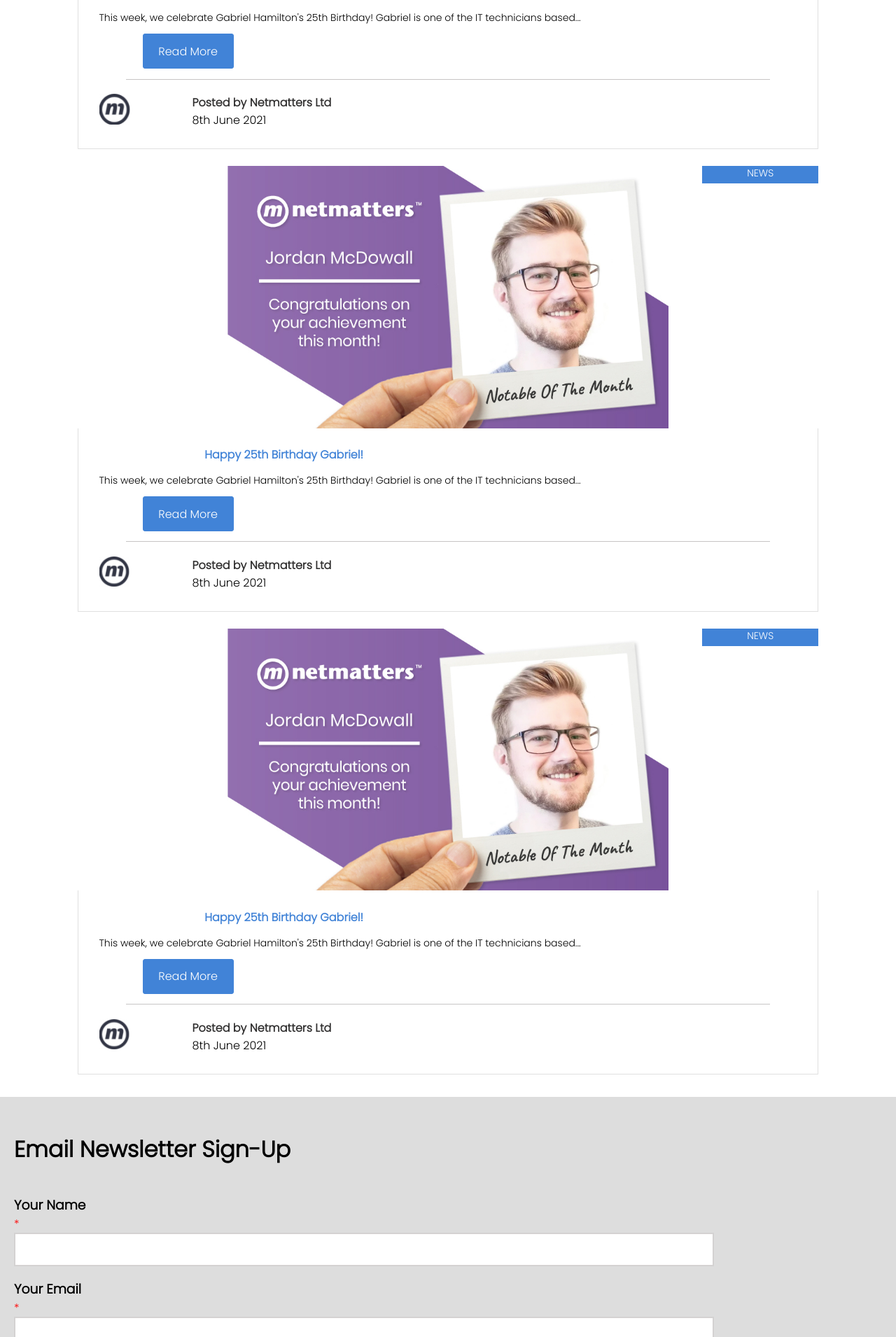
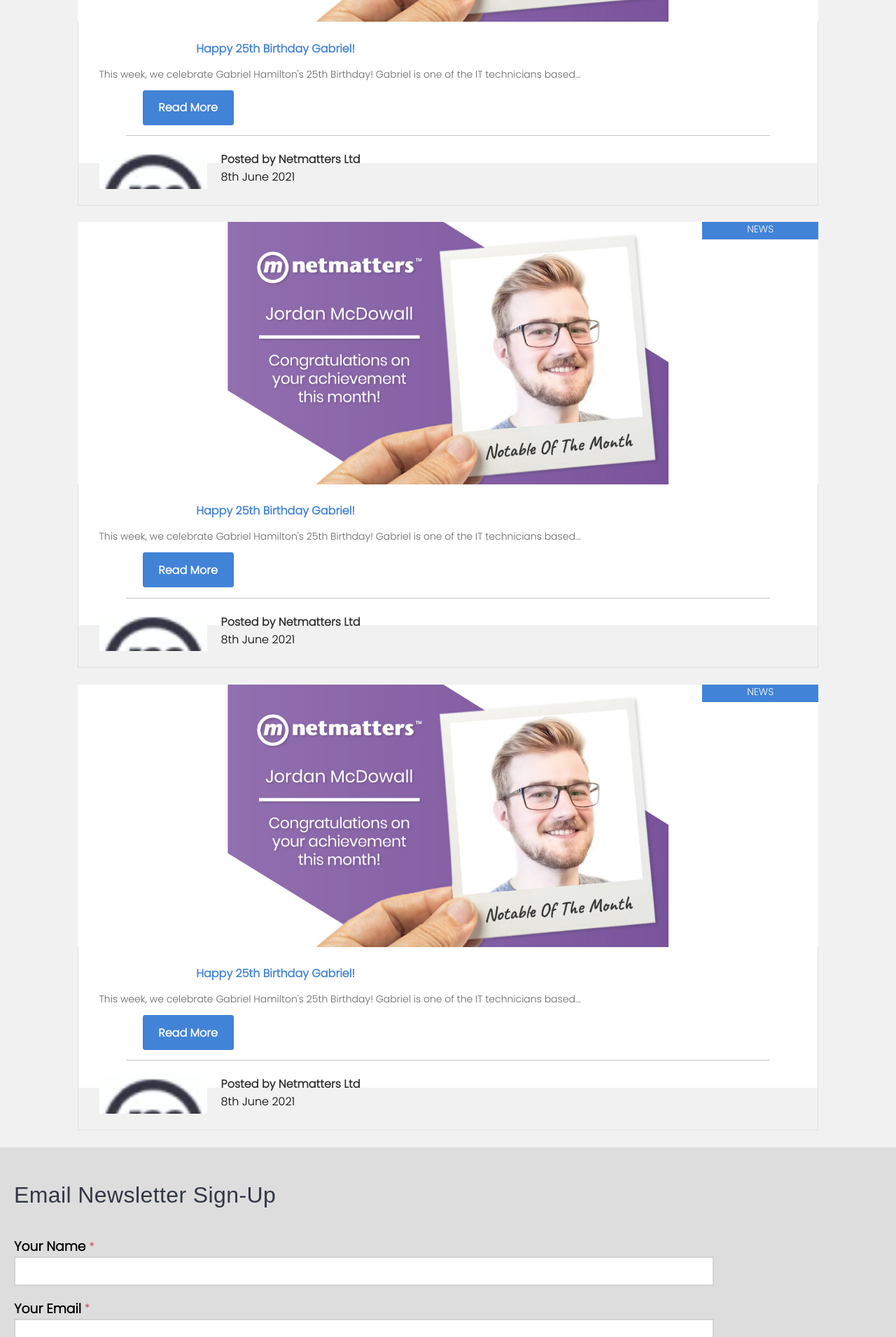
Before and after one commit to Daryl-Boyce/reflection_redo, a PHP site: page / in a window 1280 px wide. Shown: the part 4570-6480 px from the top of the page at 70% size. Run offline with PHP 8.4, Linux system fonts and the light colour scheme; some libraries are stand-ins or nearby versions.

Commit message:
Completed feedback reflection.

```diff
--- a/css/styles.css
+++ b/css/styles.css
@@ -565,16 +572,25 @@ body {
   font-weight: 600;
   text-transform: uppercase;
   margin-top: 30px;
-  margin-right: 30px;
 }
-.latest__news__latest hr {
+.latest__news__header hr {
   display: flex;
-  width: 15%;
+  width: 14%;
   height: 3.6%;
-  border: 1px solid #333232;
+  border: 2.5px solid #333232;
   background-color: #333232;
   margin-top: 30px;
   margin-left: 0px;
+  margin-bottom: 0px;
+}
+
+.latest__news__wrapper {
+  display: flex;
+  padding-left: 15px;
+}
+
+.news__container {
+  background: #f1f1f1;
 }
 
 .latest__news__card {
@@ -643,13 +659,15 @@ body {
   font-weight: 600;
   font-style: bold;
   text-decoration: none;
-  padding-right: 10em;
+  padding-right: 11.5em;
 }
 .latest__news__card__body__inner__top p {
   display: flex;
   font-size: 14px;
   font-weight: 300;
   margin: 14px 30px 12px 30px;
+  color: #666;
+  letter-spacing: 0.4;
 }
 .latest__news__card__body__inner__top :nth-child(3) {
   display: flex;
@@ -691,19 +710,19 @@ body {
 
 .latest__news__card__footer__logo {
   display: flex;
-  width: 11%;
-  height: 55%;
-  background: url("../assets/net__mini.png");
+  width: 15%;
+  height: 70%;
+  background: url("../assets/net__matters__small__logo.png");
   background-repeat: no-repeat;
-  background-size: contain;
-  margin: 16px 0px 0px 0px;
+  background-size: cover;
+  margin: 16px 0px 15px 0px;
 }
 
 .news__letter__sign__up {
   display: flex;
   flex-direction: column;
   width: 100%;
-  height: 35em;
+  height: 40.75em;
   background-color: #ddd;
 }
 
@@ -712,15 +731,49 @@ body {
   flex-direction: column;
   padding: 30px 20px 0px 20px;
 }
+.news__letter__sign__up__inner h1 {
+  display: flex;
+  font-weight: 400;
+  line-height: 1.1;
+  letter-spacing: 0.4px;
+  font-family: sans-serif;
+  color: #333645;
+  padding-right: 16.66em;
+}
+.news__letter__sign__up__inner a {
+  color: #333645;
+}
 .news__letter__sign__up__inner h3 {
   display: flex;
   margin-bottom: 0px;
 }
 
-.red__astrix {
+.news__letter__sign__up__inner__name {
+  display: flex;
+}
+.news__letter__sign__up__inner__name :nth-child(2) {
   display: flex;
   width: 10%;
-  color: red;
+  color: #c72747;
+  align-items: center;
+  flex-direction: row;
+  flex-wrap: wrap;
+  padding-top: 20px;
+  padding-left: 5px;
+}
+
+.news__letter__sign__up__inner__email {
+  display: flex;
+}
+.news__letter__sign__up__inner__email :nth-child(2) {
+  display: flex;
+  width: 10%;
+  color: #c72747;
+  align-items: center;
+  flex-direction: row;
+  flex-wrap: wrap;
+  padding-top: 15px;
+  padding-left: 5px;
 }
 
 .news__letter__sign__up__subscribe {
@@ -751,7 +813,7 @@ body {
   background-color: white;
   border: 2px solid #d4d2d2;
   font-family: Poppins, sans-serif;
-  font-size: 14px;
+  font-size: 12px;
   font-weight: 350px;
 }
 
--- a/index.html
+++ b/index.html
@@ -275,10 +275,12 @@
 				from bespoke cloud-based management systems, workflow and IT solutions
 				through to creative website development and integrated digital campaigning.
 			</p>
-			<div class="description_link">
+			<a class="description_link" href="">
+			<div>
 				our culture
 				<i class="fas fa-arrow-right"></i>
 			</div>
+			</a>
 		</div>
 	</div>
 	<!--  -->
@@ -300,16 +302,20 @@
 	</div> -->
 	<!--  -->
 	<!-- Latest News -->
-	<div class="container">
-		<div class="latest__news">
-			<div class="latest__news__latest"> latest
+	<div class="latest__news__wrapper">
+		<div class= "latest__news__header">
+			latest
 			<hr>
 		</div>
+	</div>
+	<div class="container news__container">
+		<div class="latest__news">
+
 			<!--  -->
 			<div class="latest__news__card">
 
 				<div class="latest__news__card__header ">
-					<img src="../assets/card__pic__2.jpg" alt="">
+					<img src="../assets/card__pic__2.jpg" alt="Top subject picture of news cards">
 					<div class="latest__news__card__header__news__box">news</div>
 					<!-- <img src="\assets\card__pic__2.jpg" alt=""> -->
 				</div>
@@ -318,11 +324,15 @@
 					<div class="latest__news__card__body__inner__top">
 						<a href="#">Happy 25th Birthday Gabriel!
 						</a>
-						<p >This week, we celebrate Gabriel Hamilton's 25th Birthday! Gabriel is one of the IT technicians
+						<p >
+							This week, we celebrate Gabriel Hamilton's 25th Birthday! Gabriel is one of the IT technicians
 							based...
 						</p>
-						<div>Read More
+						<a href="#">
+							<div >
+								Read More
 							</div>
+						</a>
 					</div>
 					<hr>
 
@@ -346,7 +356,7 @@
 			<div class="latest__news__card">
 
 				<div class="latest__news__card__header ">
-					<img src="../assets/card__pic__2.jpg" alt="">
+					<img src="../assets/card__pic__2.jpg" alt="Top subject picture of news cards">
 					<div class="latest__news__card__header__news__box">news</div>
 					<!-- <img src="\assets\card__pic__2.jpg" alt=""> -->
 				</div>
@@ -358,8 +368,11 @@
 						<p >This week, we celebrate Gabriel Hamilton's 25th Birthday! Gabriel is one of the IT technicians
 							based...
 						</p>
-						<div>Read More
+						<a href="#">
+							<div>
+								Read More
 							</div>
+						</a>
 					</div>
 					<hr>
 
@@ -383,7 +396,7 @@
 			<div class="latest__news__card">
 
 				<div class="latest__news__card__header ">
-					<img src="../assets/card__pic__2.jpg" alt="">
+					<img src="../assets/card__pic__2.jpg" alt="Top subject picture of news cards">
 					<div class="latest__news__card__header__news__box">news</div>
 					<!-- <img src="\assets\card__pic__2.jpg" alt=""> -->
 				</div>
@@ -395,8 +408,11 @@
 						<p >This week, we celebrate Gabriel Hamilton's 25th Birthday! Gabriel is one of the IT technicians
 							based...
 						</p>
-						<div>Read More
+						<a href="#">
+							<div>
+								Read More
 							</div>
+						</a>
 					</div>
 					<hr>
 
@@ -441,18 +457,22 @@
 				</h1>
 				<!--  -->
 				<div>
+					<div class="news__letter__sign__up__inner__name">
 						<h3>Your Name
 						</h3>
 						<div class="red__astrix">*</div>
+					</div>
 					<form action="#">
 						<input type="text" name="search" id="your__name__search__input">
 					</form>
 				</div>
 				<!--  -->
-				<div>
+				<div >
+					<div class="news__letter__sign__up__inner__email">
 						<h3>Your Email
 						</h3>
 						<div class="red__astrix">*</div>
+					</div>
 					<form action="#">
 						<input type="text" name="search" id="your__email__search__input">
 					</form>
@@ -463,7 +483,7 @@
 						<input type="checkbox" id="sign__up" name="tickbox1" />
 						<label for="sign__up">
 							Please tick this box if you wish to receive marketing information from us.
-							Please see our Privacy Policy for more information on how we use your data.
+							Please see our <a href="">Privacy Policy</a> for more information on how we use your data.
 						</label>
 					</form>
 				</div>
--- a/scss/partials/_description__aside.scss
+++ b/scss/partials/_description__aside.scss
@@ -4,10 +4,11 @@
   justify-content: center;
   flex-wrap: wrap;
   width: 100%;
-  height: 60%;
+  height: 90%;
   background-color: #333645;
   color: rgb(247, 247, 247);
   margin-top: 50px;
+  padding-bottom: 14px
 }
 //
 //
@@ -17,6 +18,7 @@
   flex-direction: column;
   align-items: flex-start;
   margin-left: 4%;
+  padding-top: 5px;
 
   h1 {
     display: inline-flex;
@@ -51,8 +53,9 @@
     font-weight: 700px;
     font-size: 14.75px;
     margin-bottom: 1%;
-    margin-top: 7%;
+    margin-top: 12%;
     padding-right: 9%;
+
   }
 
   :nth-child(4){
@@ -83,9 +86,16 @@
   text-transform: uppercase;
   border: 2px;
   border-radius: 4%;
-  background: #d4d4d4;
+  background: #f0f0f0;
   color: rgb(0, 0, 0,);
   margin: 11% 0% 11% 0%;
+  text-decoration: none;
+
+
+}
+
+.description_link:hover {
+  background: #dddbdb;
 }
 
 .fas {
--- a/scss/partials/_news__cards.scss
+++ b/scss/partials/_news__cards.scss
@@ -1,9 +1,9 @@
 
-.latest__news__latest{
+.latest__news__header{
     display: flex;
     flex-direction: column;
     width: 100%;
-    height: 3%;
+    height: 100%;
     align-items: flex-start;
     justify-content: center;
     align-content: flex-start;
@@ -13,18 +13,28 @@
     font-weight: 600;
     text-transform: uppercase;
     margin-top: 30px;
-    margin-right: 30px;
+
 
     hr{
         display: flex;
-        width: 15%;
+        width: 14%;
         height: 3.6%;
-        border: 1px solid rgb(51, 50, 50);
+        border: 2.5px solid rgb(51, 50, 50);
         background-color: rgb(51, 50, 50);
         margin-top: 30px;
         margin-left: 0px;
+        margin-bottom: 0px;
 
     }
+}
+
+.latest__news__wrapper {
+    display: flex;
+    padding-left: 15px;
+}
+
+.news__container {
+    background: #f1f1f1;
 }
 
 
@@ -113,7 +123,7 @@
         font-weight: 600;
         font-style: bold;
         text-decoration: none;
-        padding-right: 10em;
+        padding-right: 11.5em;
 
     }
 
@@ -123,6 +133,8 @@
         font-size: 14px;
         font-weight: 300;
         margin: 14px 30px 12px 30px;
+        color: #666;
+        letter-spacing: .4;
     }
 
     :nth-child(3){
@@ -137,11 +149,13 @@
         align-items: center;
         justify-content: center;
         margin-right: 58%;
+        padding: 0px;
     }
     :nth-child(3):hover{
         background-color: #3466a7;
     }
 }
+
 
 //
 //
@@ -173,10 +187,11 @@
 
 .latest__news__card__footer__logo {
     display: flex;
-    width: 11%;
-    height: 55%;
-    background: url("../assets/net__mini.png");
+    width: 15%;
+    height: 70%;
+    background: url("../assets/net__matters__small__logo.png");
     background-repeat: no-repeat;
-    background-size: contain;
-    margin: 16px 0px 0px 0px;
+    background-size: cover;
+    margin: 16px 0px 15px 0px;
+
 }
--- a/scss/partials/_news__letter__sign__up.scss
+++ b/scss/partials/_news__letter__sign__up.scss
@@ -5,7 +5,7 @@
     display:flex;
     flex-direction: column;
     width: 100%;
-    height: 35em;
+    height: 40.75em;
     background-color: #ddd;
 }
 
@@ -14,17 +14,59 @@
     flex-direction: column;
     padding: 30px 20px 0px 20px;
 
+    h1{
+        display: flex;
+        font-weight: 400;
+        line-height: 1.1;
+        letter-spacing: .4px;
+        font-family:sans-serif;
+        color: #333645;
+        padding-right: 16.66em;
+    }
+
+    a{
+        color: #333645;
+    }
+
     h3{
         display: flex;
         margin-bottom: 0px;
     }
 }
 
-.red__astrix{
+.news__letter__sign__up__inner__name {
     display: flex;
-    width: 10%;
-    color: red;
+
+    //This selects the red astrix only
+    :nth-child(2) {
+        display: flex;
+        width: 10%;
+        color: rgb(199, 39, 71);
+        align-items: center;
+        flex-direction: row;
+        flex-wrap: wrap;
+        padding-top: 20px;
+        padding-left: 5px;
+    }
 }
+
+.news__letter__sign__up__inner__email {
+    display: flex;
+
+    //This selects the red astrix only
+    :nth-child(2) {
+        display: flex;
+        width: 10%;
+        color: rgb(199, 39, 71);
+        align-items: center;
+        flex-direction: row;
+        flex-wrap: wrap;
+        padding-top: 15px;
+        padding-left: 5px;
+
+    }
+}
+
 
 
 .news__letter__sign__up__subscribe {
@@ -58,7 +124,7 @@
     background-color: rgba(255, 255, 255);
     border: 2px solid rgb(212, 210, 210);
     font-family: Poppins, sans-serif;
-    font-size: 14px;
+    font-size: 12px;
     font-weight: 350px;
 }
 
```
Also changed, not shown: other parts of css/styles.css (+34 -9 lines), other parts of scss/partials/_news__letter__sign__up.scss (+36 -5 lines), assets/net__matters__small__logo.png (added), 1 other file. Lines whose indentation alone changed are shown as unchanged.
